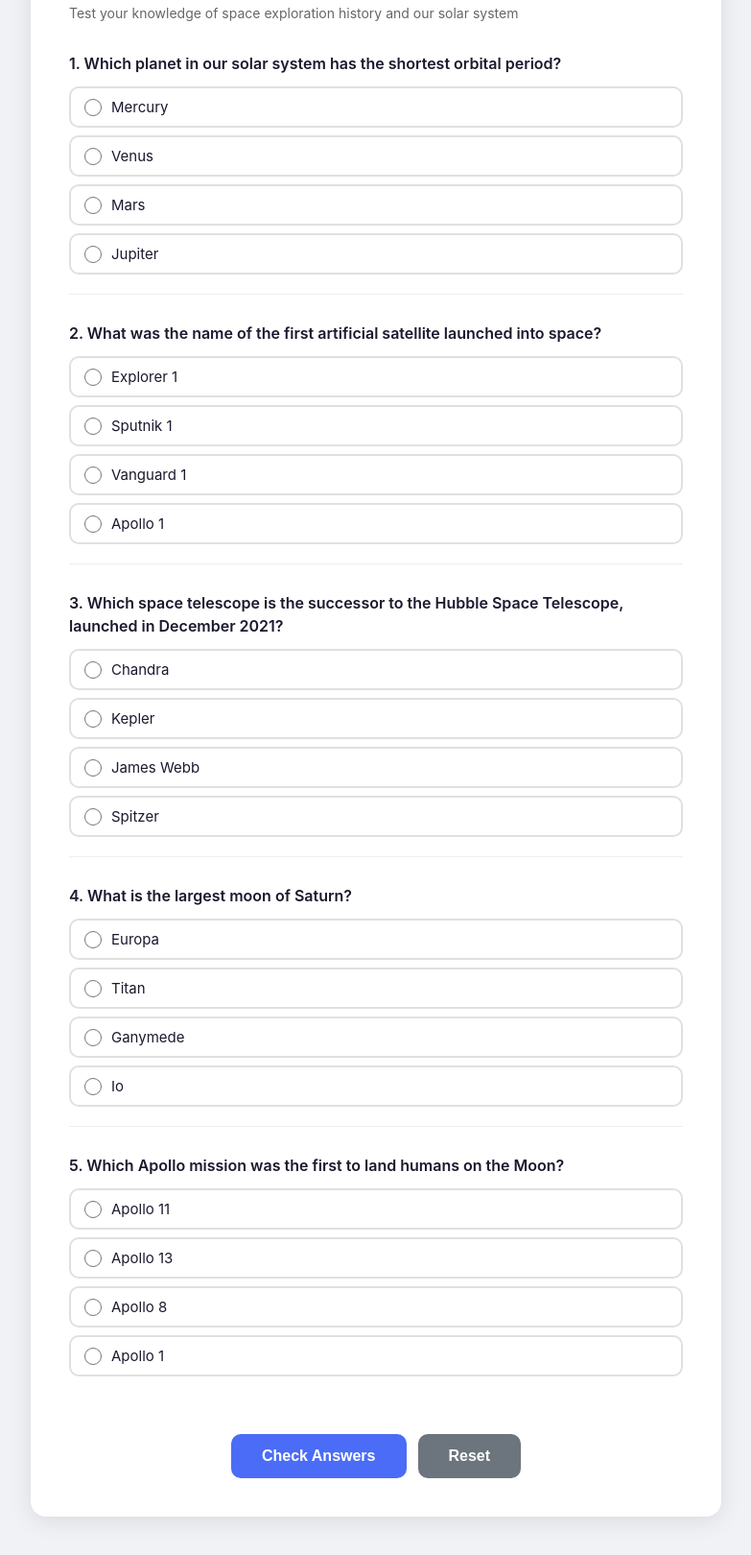
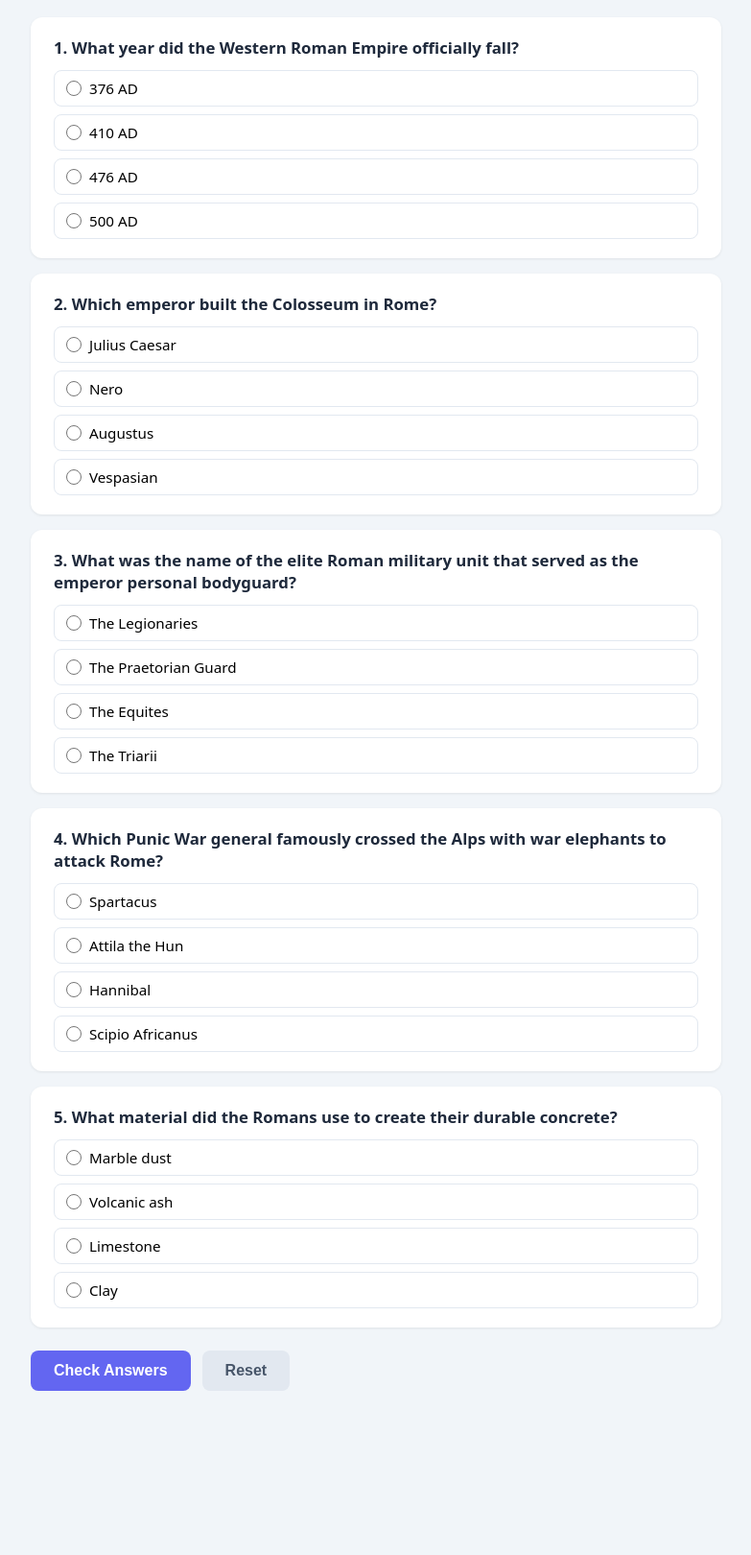
Before and after one commit to javimosch/a2a-skill, a plain HTML site: page examples/artifacts/quiz-generator/output/index.html in a window 1280 px wide. Shown: the part 117-1737 px from the top of the page at 96% size, without its empty margins (248-1031 px from the left). After the commit the page ends 1598 px from the top, so only its background shows below. Drawn offline with Linux system fonts and the light colour scheme.

Commit message:
example: refresh mini-cli, quiz-generator, and svg-banner output
- mini-cli: 2-agent (architect + implementer) produced tasky.py CLI
  with add/list/done/clear commands using JSON persistence
- quiz-generator: 3-agent (researcher + checker + formatter) produced
  interactive Roman Empire quiz HTML with JS scoring
- svg-banner: 2-agent (designer + reviewer) produced FlowForge SVG
  banner with indigo gradient and decorative elements

```diff
--- a/examples/artifacts/quiz-generator/output/index.html
+++ b/examples/artifacts/quiz-generator/output/index.html
@@ -3,112 +3,115 @@
 <head>
 <meta charset="UTF-8">
 <meta name="viewport" content="width=device-width, initial-scale=1.0">
-<title>Space Exploration Quiz</title>
+<title>Roman Empire Quiz</title>
 <style>
   *{margin:0;padding:0;box-sizing:border-box}
-  body{font-family:-apple-system,BlinkMacSystemFont,"Segoe UI",Roboto,Helvetica,Arial,sans-serif;background:#f0f2f5;color:#1a1a2e;display:flex;justify-content:center;padding:40px 20px}
-  .container{max-width:720px;width:100%;background:#fff;border-radius:16px;box-shadow:0 4px 24px rgba(0,0,0,.1);padding:40px}
-  h1{font-size:28px;margin-bottom:8px;color:#1a1a2e}
-  .subtitle{font-size:14px;color:#666;margin-bottom:32px}
-  .question{margin-bottom:28px;padding-bottom:20px;border-bottom:1px solid #eee}
-  .question:last-child{border-bottom:none;margin-bottom:0}
-  .q-text{font-size:16px;font-weight:600;margin-bottom:12px;line-height:1.5}
-  .options{display:flex;flex-direction:column;gap:8px}
-  .options label{display:flex;align-items:center;gap:10px;padding:10px 14px;border:2px solid #e0e0e0;border-radius:10px;cursor:pointer;transition:.2s;font-size:15px}
-  .options label:hover{border-color:#4a6cf7;background:#f8f9ff}
-  .options input[type=radio]{accent-color:#4a6cf7;width:18px;height:18px;cursor:pointer}
-  .correct{background:#d4edda!important;border-color:#28a745!important;color:#155724}
-  .wrong{background:#f8d7da!important;border-color:#dc3545!important;color:#721c24}
-  .btn{padding:14px 32px;font-size:16px;font-weight:600;border:none;border-radius:10px;cursor:pointer;transition:.2s;margin-top:8px}
-  .btn-check{background:#4a6cf7;color:#fff}
-  .btn-check:hover{background:#3a5bd7}
-  .btn-reset{background:#6c757d;color:#fff;margin-left:12px}
-  .btn-reset:hover{background:#5a6268}
-  .actions{display:flex;justify-content:center;margin-top:32px}
-  .score{text-align:center;font-size:18px;font-weight:600;margin-top:20px;padding:14px;border-radius:10px;display:none}
+  body{font-family:system-ui,-apple-system,Segoe UI,Roboto,sans-serif;background:#f1f5f9;min-height:100vh;display:flex;justify-content:center;padding:2rem 1rem}
+  .container{max-width:720px;width:100%}
+  h1{font-size:2rem;color:#1e293b;margin-bottom:0.5rem}
+  .subtitle{color:#64748b;margin-bottom:2rem;font-size:0.95rem}
+  .question{background:#fff;border-radius:12px;padding:1.25rem 1.5rem;margin-bottom:1rem;box-shadow:0 1px 3px rgba(0,0,0,.08);transition:box-shadow .2s}
+  .question-title{font-weight:600;color:#1e293b;margin-bottom:0.75rem;font-size:1.05rem}
+  .options{display:flex;flex-direction:column;gap:0.5rem}
+  .options label{display:flex;align-items:center;gap:0.5rem;padding:0.5rem 0.75rem;border-radius:8px;border:1.5px solid #e2e8f0;cursor:pointer;transition:all .15s;font-size:0.95rem}
+  .options label:hover{border-color:#94a3b8;background:#f8fafc}
+  .options input[type="radio"]{accent-color:#6366f1;width:16px;height:16px;flex-shrink:0}
+  .correct{border-color:#22c55e!important;background:#f0fdf4!important}
+  .correct::after{content:" ✓";color:#22c55e;font-weight:700;margin-left:auto}
+  .wrong{border-color:#ef4444!important;background:#fef2f2!important}
+  .wrong::after{content:" ✗";color:#ef4444;font-weight:700;margin-left:auto}
+  .btn{display:inline-flex;align-items:center;gap:0.5rem;padding:0.75rem 1.5rem;border:none;border-radius:8px;font-size:1rem;font-weight:600;cursor:pointer;transition:all .15s}
+  .btn-primary{background:#6366f1;color:#fff}
+  .btn-primary:hover{background:#4f46e5}
+  .btn-secondary{background:#e2e8f0;color:#475569}
+  .btn-secondary:hover{background:#cbd5e1}
+  .actions{display:flex;gap:0.75rem;margin-top:1.5rem;flex-wrap:wrap}
+  .score{background:#fff;border-radius:12px;padding:1rem 1.5rem;margin-top:1.5rem;box-shadow:0 1px 3px rgba(0,0,0,.08);text-align:center;font-size:1.1rem;font-weight:600;color:#1e293b;display:none}
+  .score .num{color:#6366f1}
 </style>
 </head>
 <body>
 <div class="container">
-  <h1>🚀 Space Exploration</h1>
-  <p class="subtitle">Test your knowledge of space exploration history and our solar system</p>
-  <form id="quizForm">
-    <div class="question">
-      <div class="q-text">1. Which planet in our solar system has the shortest orbital period?</div>
+  <h1>🏛️ The Roman Empire</h1>
+  <p class="subtitle">Test your knowledge of ancient Rome</p>
+
+  <div class="question" data-answer="C">
+    <div class="question-title">1. What year did the Western Roman Empire officially fall?</div>
     <div class="options">
-        <label><input type="radio" name="q1" value="A"> Mercury</label>
-        <label><input type="radio" name="q1" value="B"> Venus</label>
-        <label><input type="radio" name="q1" value="C"> Mars</label>
-        <label><input type="radio" name="q1" value="D"> Jupiter</label>
+      <label><input type="radio" name="q1" value="A"> 376 AD</label>
+      <label><input type="radio" name="q1" value="B"> 410 AD</label>
+      <label><input type="radio" name="q1" value="C"> 476 AD</label>
+      <label><input type="radio" name="q1" value="D"> 500 AD</label>
     </div>
   </div>
-    <div class="question">
-      <div class="q-text">2. What was the name of the first artificial satellite launched into space?</div>
+
+  <div class="question" data-answer="D">
+    <div class="question-title">2. Which emperor built the Colosseum in Rome?</div>
     <div class="options">
-        <label><input type="radio" name="q2" value="A"> Explorer 1</label>
-        <label><input type="radio" name="q2" value="B"> Sputnik 1</label>
-        <label><input type="radio" name="q2" value="C"> Vanguard 1</label>
-        <label><input type="radio" name="q2" value="D"> Apollo 1</label>
+      <label><input type="radio" name="q2" value="A"> Julius Caesar</label>
+      <label><input type="radio" name="q2" value="B"> Nero</label>
+      <label><input type="radio" name="q2" value="C"> Augustus</label>
+      <label><input type="radio" name="q2" value="D"> Vespasian</label>
     </div>
   </div>
-    <div class="question">
-      <div class="q-text">3. Which space telescope is the successor to the Hubble Space Telescope, launched in December 2021?</div>
+
+  <div class="question" data-answer="B">
+    <div class="question-title">3. What was the name of the elite Roman military unit that served as the emperor personal bodyguard?</div>
     <div class="options">
-        <label><input type="radio" name="q3" value="A"> Chandra</label>
-        <label><input type="radio" name="q3" value="B"> Kepler</label>
-        <label><input type="radio" name="q3" value="C"> James Webb</label>
-        <label><input type="radio" name="q3" value="D"> Spitzer</label>
+      <label><input type="radio" name="q3" value="A"> The Legionaries</label>
+      <label><input type="radio" name="q3" value="B"> The Praetorian Guard</label>
+      <label><input type="radio" name="q3" value="C"> The Equites</label>
+      <label><input type="radio" name="q3" value="D"> The Triarii</label>
     </div>
   </div>
-    <div class="question">
-      <div class="q-text">4. What is the largest moon of Saturn?</div>
+
+  <div class="question" data-answer="C">
+    <div class="question-title">4. Which Punic War general famously crossed the Alps with war elephants to attack Rome?</div>
     <div class="options">
-        <label><input type="radio" name="q4" value="A"> Europa</label>
-        <label><input type="radio" name="q4" value="B"> Titan</label>
-        <label><input type="radio" name="q4" value="C"> Ganymede</label>
-        <label><input type="radio" name="q4" value="D"> Io</label>
+      <label><input type="radio" name="q4" value="A"> Spartacus</label>
+      <label><input type="radio" name="q4" value="B"> Attila the Hun</label>
+      <label><input type="radio" name="q4" value="C"> Hannibal</label>
+      <label><input type="radio" name="q4" value="D"> Scipio Africanus</label>
     </div>
   </div>
-    <div class="question">
-      <div class="q-text">5. Which Apollo mission was the first to land humans on the Moon?</div>
+
+  <div class="question" data-answer="B">
+    <div class="question-title">5. What material did the Romans use to create their durable concrete?</div>
     <div class="options">
-        <label><input type="radio" name="q5" value="A"> Apollo 11</label>
-        <label><input type="radio" name="q5" value="B"> Apollo 13</label>
-        <label><input type="radio" name="q5" value="C"> Apollo 8</label>
-        <label><input type="radio" name="q5" value="D"> Apollo 1</label>
+      <label><input type="radio" name="q5" value="A"> Marble dust</label>
+      <label><input type="radio" name="q5" value="B"> Volcanic ash</label>
+      <label><input type="radio" name="q5" value="C"> Limestone</label>
+      <label><input type="radio" name="q5" value="D"> Clay</label>
     </div>
   </div>
-  </form>
+
   <div class="actions">
-    <button class="btn btn-check" onclick="checkAnswers()">Check Answers</button>
-    <button class="btn btn-reset" onclick="resetQuiz()">Reset</button>
+    <button class="btn btn-primary" onclick="checkAnswers()">Check Answers</button>
+    <button class="btn btn-secondary" onclick="resetQuiz()">Reset</button>
   </div>
-  <div id="score" class="score"></div>
+
+  <div class="score" id="score"></div>
 </div>
+
 <script>
-  const answers = {q1:"A",q2:"B",q3:"C",q4:"B",q5:"A"};
 function checkAnswers(){
-    let score = 0, total = 5;
-    for(let q in answers){
-      const sel = document.querySelector(`input[name="${q}"]:checked`);
-      const labels = document.querySelectorAll(`input[name="${q}"]`);
-      labels.forEach(l => {
-        const lb = l.closest("label");
-        lb.classList.remove("correct","wrong");
-        if(l.value === answers[q]) lb.classList.add("correct");
+  let correct=0,total=document.querySelectorAll(".question").length;
+  document.querySelectorAll(".question").forEach(q=>{
+    let answer=q.dataset.answer;
+    let labels=q.querySelectorAll("label");
+    let selected=q.querySelector("input[type=radio]:checked");
+    labels.forEach(l=>{l.classList.remove("correct","wrong")});
+    if(selected){
+      if(selected.value===answer){labels[["A","B","C","D"].indexOf(answer)].classList.add("correct");correct++}
+      else{selected.parentElement.classList.add("wrong");labels[["A","B","C","D"].indexOf(answer)].classList.add("correct")}
+    }else{labels[["A","B","C","D"].indexOf(answer)].classList.add("correct")}
   });
-      if(sel && sel.value === answers[q]){score++; sel.closest("label").classList.add("correct");}
-      else if(sel) sel.closest("label").classList.add("wrong");
-    }
-    const scoreDiv = document.getElementById("score");
-    const pct = Math.round(score/total*100);
-    scoreDiv.style.display="block";
-    scoreDiv.style.background=pct===100?"#d4edda":"#fff3cd";
-    scoreDiv.style.color=pct===100?"#155724":"#856404";
-    scoreDiv.innerHTML = `You scored ${score}/${total} (${pct}%)`;
+  let s=document.getElementById("score");
+  s.style.display="block";
+  s.innerHTML="You scored <span class=\"num\">"+correct+"/"+total+"</span> ("+Math.round(correct/total*100)+"%)";
 }
 function resetQuiz(){
-    document.querySelectorAll("input[type=radio]").forEach(r=>r.checked=false);
+  document.querySelectorAll("input[type=radio]").forEach(i=>i.checked=false);
   document.querySelectorAll("label").forEach(l=>l.classList.remove("correct","wrong"));
   document.getElementById("score").style.display="none";
 }
```
Also changed, not shown: examples/artifacts/svg-banner/output/banner.svg, 1 other file. Lines whose indentation alone changed are shown as unchanged.
